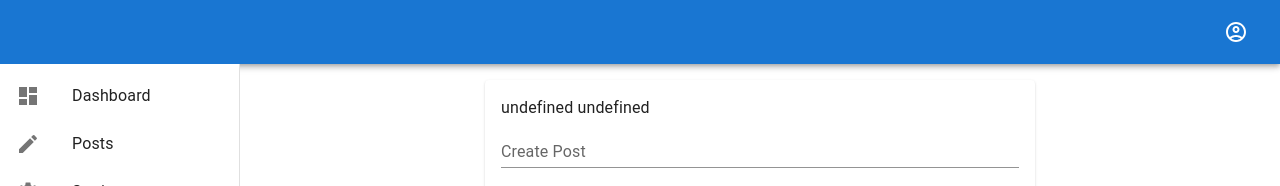
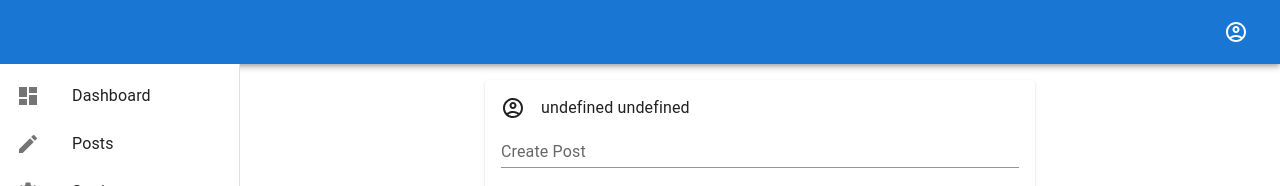
Before and after one commit to wojtek99955/mui-demo-website, a React (Create React App) app: page /posts in a window 1280 px wide. Shown: the top 186 px of the page. Built offline with nearby package versions, Linux system fonts and the light colour scheme.

Commit message:
AddPost icon addeD

```diff
--- a/src/components/Posts/AddPost.js
+++ b/src/components/Posts/AddPost.js
@@ -1,7 +1,10 @@
-import { Card, TextField, Button, Typography } from "@mui/material";
+import { Card, TextField, Button, Typography, Stack } from "@mui/material";
 import { useContext } from "react";
 import { Context } from "../../ContextProvider";
+import AccountCircleOutlinedIcon from "@mui/icons-material/AccountCircleOutlined";
+import styled from "styled-components";
 
+const UserIcon = styled(AccountCircleOutlinedIcon)``;
 function AddPost() {
   const ctx = useContext(Context);
   const {
@@ -9,7 +12,10 @@ function AddPost() {
   } = ctx;
   return (
     <Card sx={{ width: "550px", margin: " 1rem auto", padding: "1rem" }}>
-      <Typography>{`${name} ${surname}`}</Typography>
+      <Stack direction="row" spacing={2}>
+        <UserIcon />
+        <Typography>{`${name} ${surname}`}</Typography>
+      </Stack>
       <TextField
         multiline
         maxRows={4}
```
